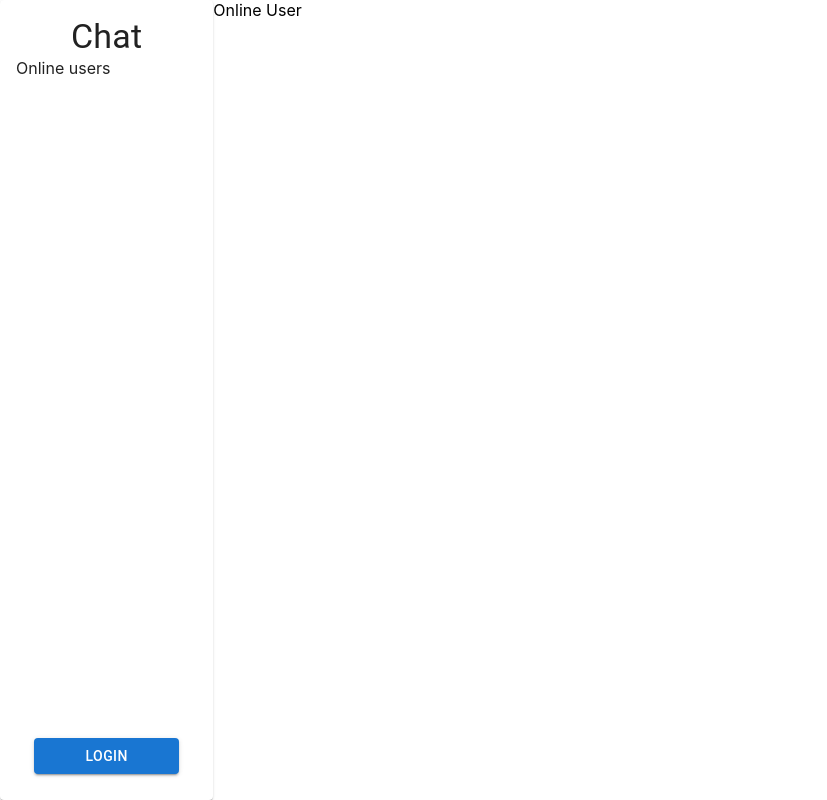
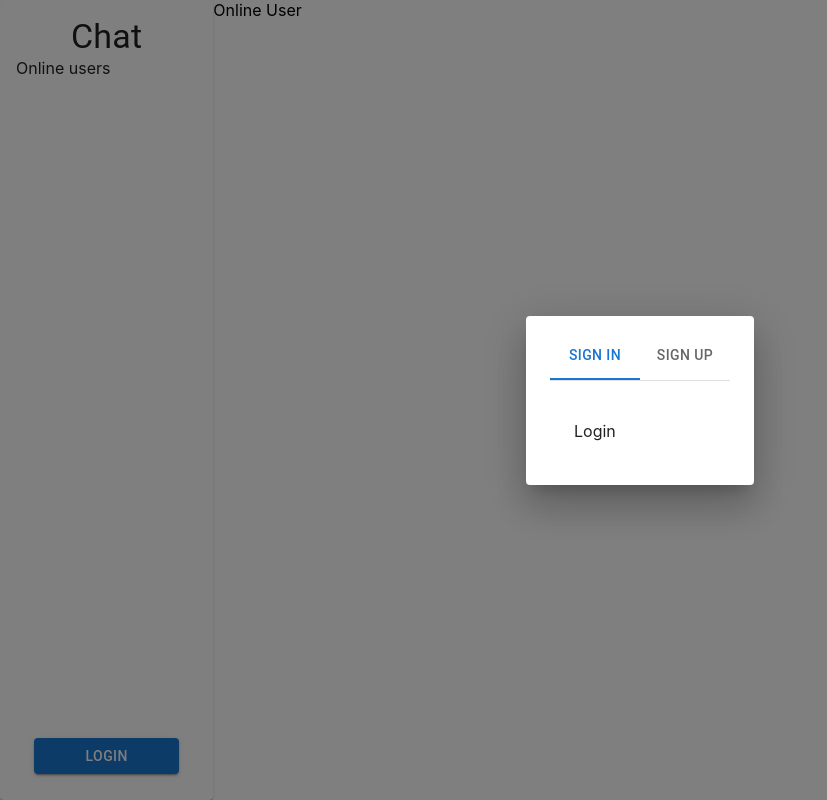
Before and after one commit to perkzen/e2ee-chat-frontend, a React (Create React App) app: page / in a window 1280 px wide. Shown: the whole page, without its empty margins (0-827 px from the left). Built offline with nearby package versions, Linux system fonts and the light colour scheme.

Commit message:
fix: update auth modal

```diff
--- a/package.json
+++ b/package.json
@@ -6,6 +6,7 @@
     "@emotion/react": "^11.8.2",
     "@emotion/styled": "^11.8.1",
     "@mui/icons-material": "^5.5.1",
+    "@mui/lab": "^5.0.0-alpha.74",
     "@mui/material": "^5.5.2",
     "@reduxjs/toolkit": "^1.8.0",
     "@testing-library/jest-dom": "^5.16.2",
--- /dev/null
+++ b/src/components/ui/AuthModal/AuthModal.tsx
@@ -0,0 +1,41 @@
+import React, {FC} from 'react';
+import {Box, Dialog, DialogContent, DialogTitle} from "@mui/material";
+import {TabContext} from "@mui/lab";
+import TabList from "@mui/lab/TabList";
+import Tab from "@mui/material/Tab";
+import TabPanel from "@mui/lab/TabPanel";
+
+interface ModalProps {
+    open: boolean
+    onClose: () => void
+}
+
+const AuthModal: FC<ModalProps> = ({open, onClose}) => {
+    const [value, setValue] = React.useState('1');
+
+    const handleChange = (event: React.SyntheticEvent, newValue: string) => {
+        setValue(newValue);
+    };
+
+
+    return (
+        <TabContext value={value}>
+            <Dialog open={open} onClose={onClose}>
+                <DialogTitle>
+                    <Box sx={{borderBottom: 1, borderColor: 'divider'}}>
+                        <TabList onChange={handleChange} aria-label="lab API tabs example">
+                            <Tab label="Sign in" value="1"/>
+                            <Tab label="Sign up" value="2"/>
+                        </TabList>
+                    </Box>
+                </DialogTitle>
+                <DialogContent>
+                    <TabPanel value="1">Login</TabPanel>
+                    <TabPanel value="2">Register</TabPanel>
+                </DialogContent>
+            </Dialog>
+        </TabContext>
+    );
+};
+
+export default AuthModal;
--- a/src/components/ui/Menu/Menu.tsx
+++ b/src/components/ui/Menu/Menu.tsx
@@ -1,10 +1,11 @@
 import React, { FC } from 'react';
 import classes from './Menu.module.scss';
 import { Box, Card, CardContent, Typography } from '@mui/material';
-import { Button } from '../index';
+import {AuthModal, Button} from '../index';
 
 const Menu: FC = () => {
   return (
+      <>
         <Card className={classes.Container}>
           <CardContent>
             <Typography variant="h4" align="center">
@@ -16,6 +17,9 @@ const Menu: FC = () => {
             </div>
           </CardContent>
         </Card>
+        <AuthModal open={true} onClose={()=>console.log("da")}/>
+      </>
+
   );
 };
 
--- a/src/components/ui/index.ts
+++ b/src/components/ui/index.ts
@@ -2,5 +2,7 @@ import Button from './Button/Button';
 import Input from './Input/Input';
 import Layout from './Layout/Layout';
 import Menu from './Menu/Menu';
+import AuthModal from "./AuthModal/AuthModal";
 
-export { Button, Input, Layout, Menu };
+
+export {Button, Input, Layout, Menu, AuthModal};
```
Also changed, not shown: src/components/ui/Modal/Modal.tsx (deleted, +0 -19 lines), 1 other file (tests, documents, lock files or other folders). Lines whose indentation alone changed are shown as unchanged.
